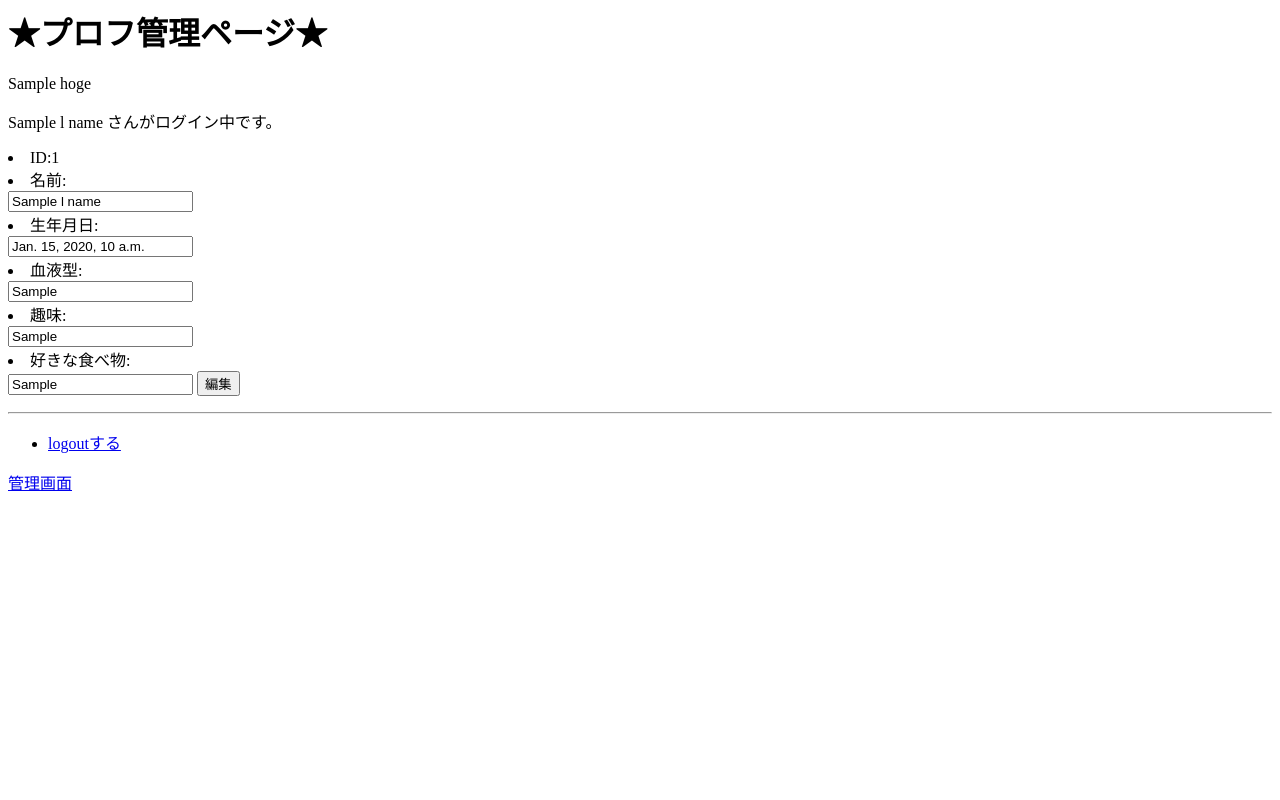
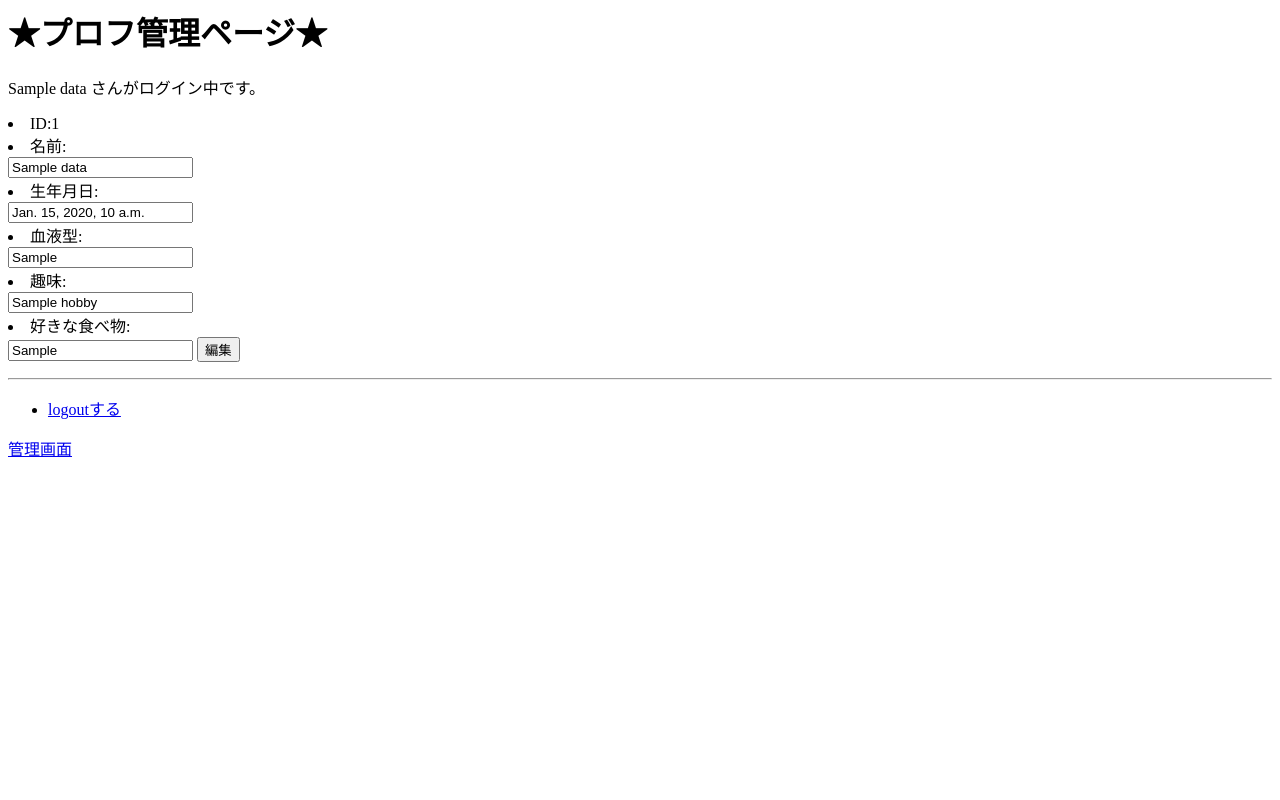
Before and after one commit to eri-akiyama/inu, a Django app: template templates/prof/index.html in a window 1280 px wide. Run offline with Django 3.2, Linux system fonts and the light colour scheme; the template is opened without the code that fills it: most values are stand-ins (such as "Sample title", 1, 10 or a date in 2020).

Commit message:
認証からプロフ管理までの処理をちょい修正

```diff
--- a/templates/prof/index.html
+++ b/templates/prof/index.html
@@ -1,35 +1,33 @@
 <h1>★プロフ管理ページ★</h1>
-{{ hoge }}
-<p>{{ l_name }} さんがログイン中です。</p>
+<p>{{ data.name }} さんがログイン中です。</p>
 
-{% if l_name %}
+{% if data %}
 <form action="{% url prof_edit %}" method="post">
     <!-- コンテンツ -->
-    <li>ID:{{l_id}}</li>
-    <input type="hidden" value="{{l_id}}" name="l_id"/>
+    <li>ID:{{ data.id }}</li>
+    <input type="hidden" value="{{ data.id }}" name="l_id"/>
 
     <li>名前:</li>
-    <input value="{{l_name}}" type="text" name="l_name" />
+    <input value="{{ data.name }}" type="text" name="l_name" />
 
     <li>生年月日: </li>
-    <input value="{{l_birthday}}" type="text" name="l_birthday" />
+    <input value="{{ data.birthday }}" type="text" name="l_birthday" />
 
     <li>血液型:</li>
-    <input value="{{l_blood_type}}" type="text" name="l_blood_type" />
+    <input value="{{ data.blood_type }}" type="text" name="l_blood_type" />
 
     <li>趣味:</li>
-    <input value="{{l_hobby}}" type="text" name="l_hobby" />
+    <input value="{{ data.hobby }}" type="text" name="l_hobby" />
 
     <li>好きな食べ物:</li>
-    <input value="{{l_favorite_food}}" type="text" name="l_favorite_food" />
+    <input value="{{ data.favorite_food }}" type="text" name="l_favorite_food" />
 
     <input name="comment" value="編集" type="submit" />
 </form>
-
-
 {% else %}
     <p>データがありません。</p>
 {% endif %}
+
 <hr/>
 <ul>
     <li><a href="/accounts/logout/"> logoutする </a></li>
```
Also changed, not shown: prof/models.py (+12 -0 lines), views/prof.py (+45 -38 lines).
